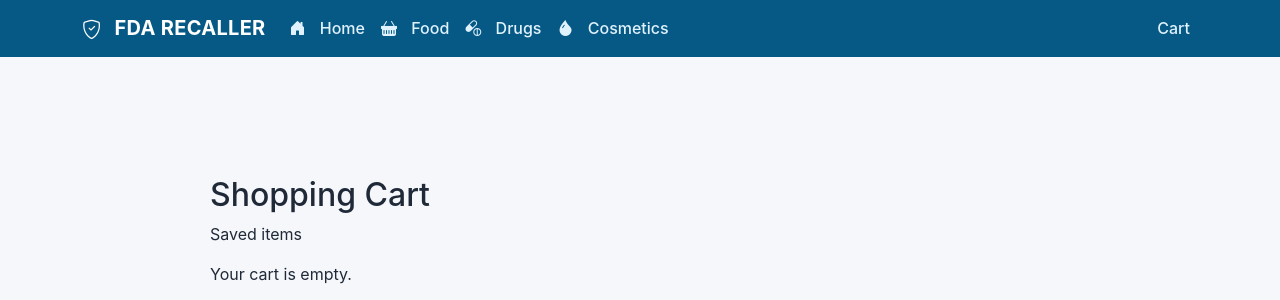
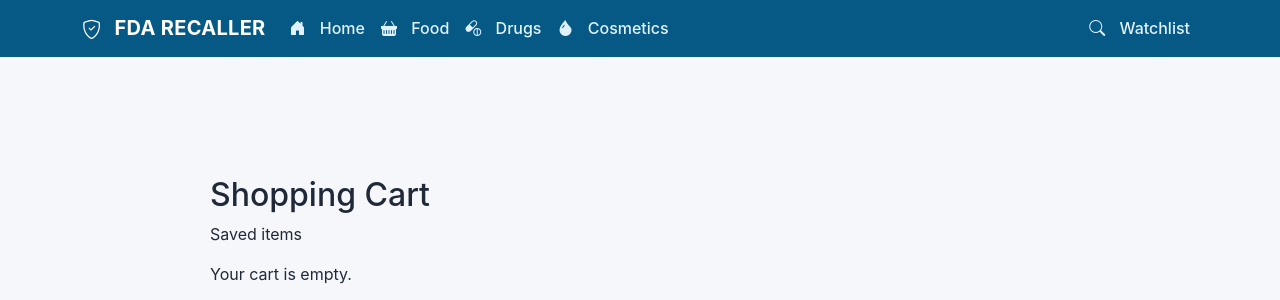
Before and after one commit to 10sChris/Recaller, a Flask app: page /cart in a window 1280 px wide. Shown: the top 300 px of the page. Run offline with Flask 3, Linux system fonts and the light colour scheme; data that the repository does not hold is empty.

Commit message:
Changed Cart to Watchlist and added an icon to nvabar

```diff
--- a/templates/layout.html
+++ b/templates/layout.html
@@ -37,7 +37,9 @@
       </a>
           </div>
           <div class="navbar-nav ms-auto">
-            <a class="nav-item nav-link" href="/cart">Cart</a>
+            <a class="nav-item nav-link" href="/cart">
+              <i class="bi bi-search"></i> Watchlist
+            </a>
           </div>
         </div>
       </div>
```
